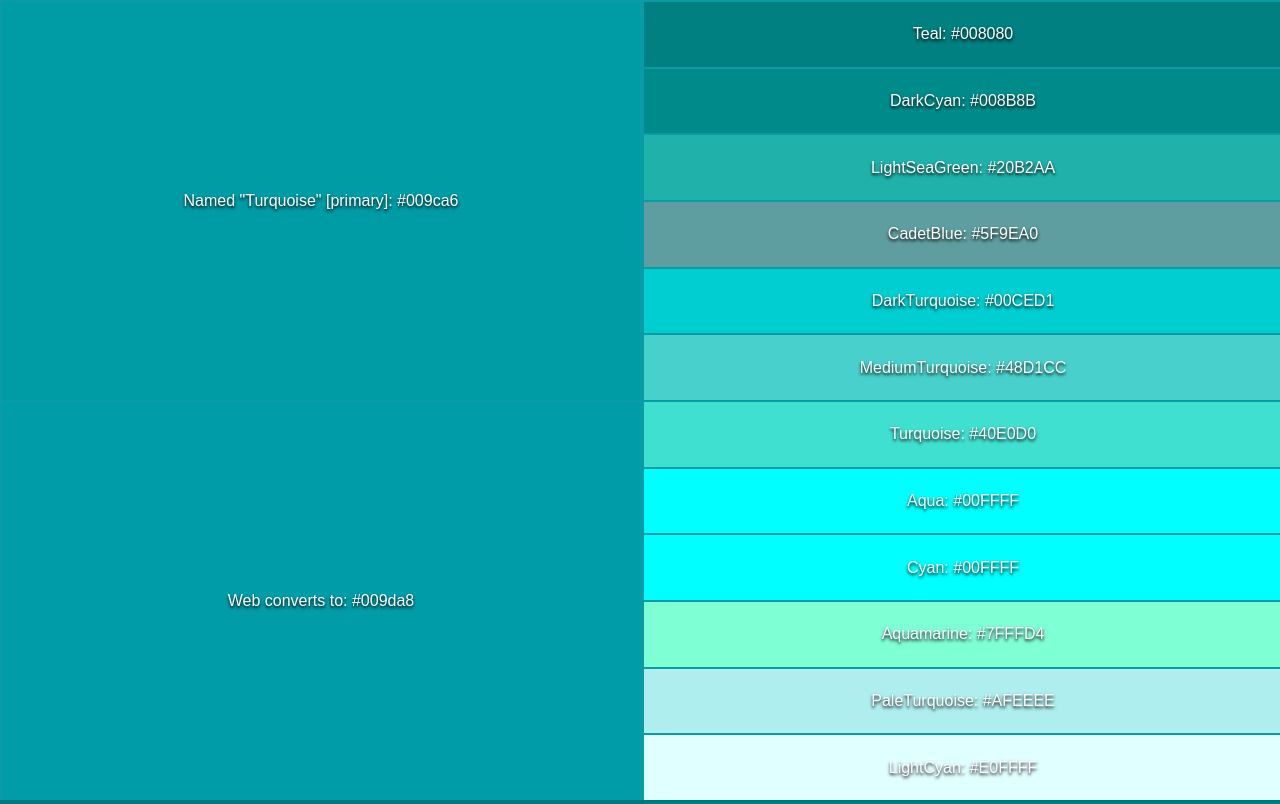
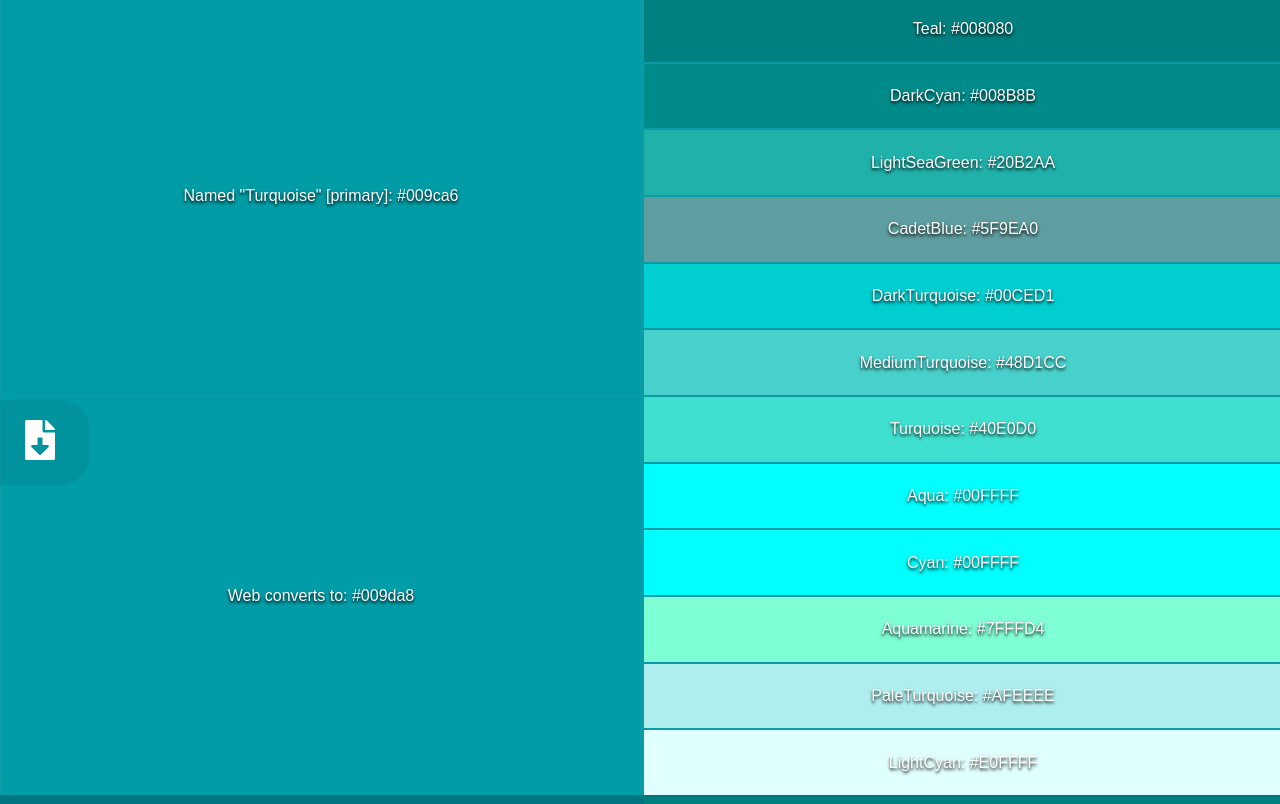
Before and after one commit to hotspringspa/websafe-w-proposed-colors, a plain HTML site: page index.html in a window 1280 px wide. Shown: the top 804 px of the page. Drawn offline with Linux system fonts and the light colour scheme.

Commit message:
added download button for printout

```diff
--- a/index.html
+++ b/index.html
@@ -14,8 +14,27 @@
             text-shadow: 0 0.1em 0.2em #000000;
         }
 
+        .sticky {
+            position: -webkit-sticky;
+            position: sticky;
+            top: 50vh;
+            z-index: 40;
+            width: 50px;
+            border-radius: 0 30px 30px 0;
+            padding: 20px;
+            font-size: 20px;
+            background-color: #00000010;
+        }
+
+        main {
+            position: relative;
+
+            top: -90px;
+        }
+
         article {
             position: relative;
+            z-index: 2;
             height: 100vh;
             display: flex;
             flex-direction: row;
@@ -63,10 +82,27 @@
             align-items: center;
             justify-content: space-around;
         }
+
+
+        a:hover .sticky svg > path,
+        a:active .sticky svg > path{
+
+            fill: DarkSlateGray;
+        }
     </style>
 </head>
 
 <body>
+    <a href="./proposed-w-websafe-colors-picture.jpg" title="Click to download printout." download="Proposed Colors and Web Safe Colors" >
+<div class="sticky">
+    <svg aria-hidden="true" focusable="false" data-prefix="fas" data-icon="file-download" width="40" height="40"
+    class="svg-inline--fa fa-file-download fa-w-12" role="img" xmlns="http://www.w3.org/2000/svg" viewBox="0 0 384 512">
+    <path fill="white"
+        d="M224 136V0H24C10.7 0 0 10.7 0 24v464c0 13.3 10.7 24 24 24h336c13.3 0 24-10.7 24-24V160H248c-13.2 0-24-10.8-24-24zm76.45 211.36l-96.42 95.7c-6.65 6.61-17.39 6.61-24.04 0l-96.42-95.7C73.42 337.29 80.54 320 94.82 320H160v-80c0-8.84 7.16-16 16-16h32c8.84 0 16 7.16 16 16v80h65.18c14.28 0 21.4 17.29 11.27 27.36zM377 105L279.1 7c-4.5-4.5-10.6-7-17-7H256v128h128v-6.1c0-6.3-2.5-12.4-7-16.9z">
+    </path>
+</svg>
+</div></a>
+   <main>
     <article class="primary">
         <div class="container">
             <div style="background-color:#009ca6">Named "Turquoise" [primary]: #009ca6</div>
@@ -206,6 +242,7 @@
             <div style="background-color:White">White: #FFFFF</div>
         </div>
     </article>
+   </main>
 </body>
 
 </html>
```
Also changed, not shown: file-download-solid.svg (added), proposed-w-websafe-colors-picture.jpg (added).
